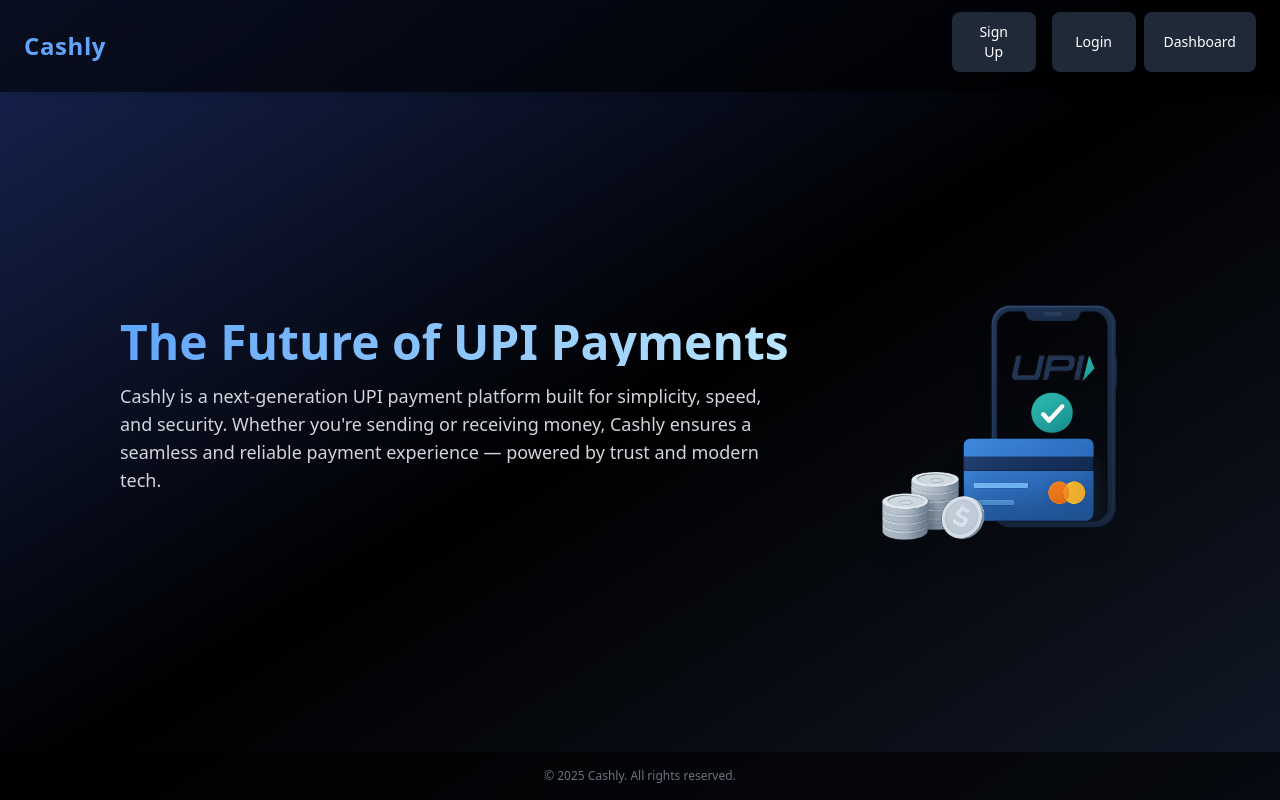
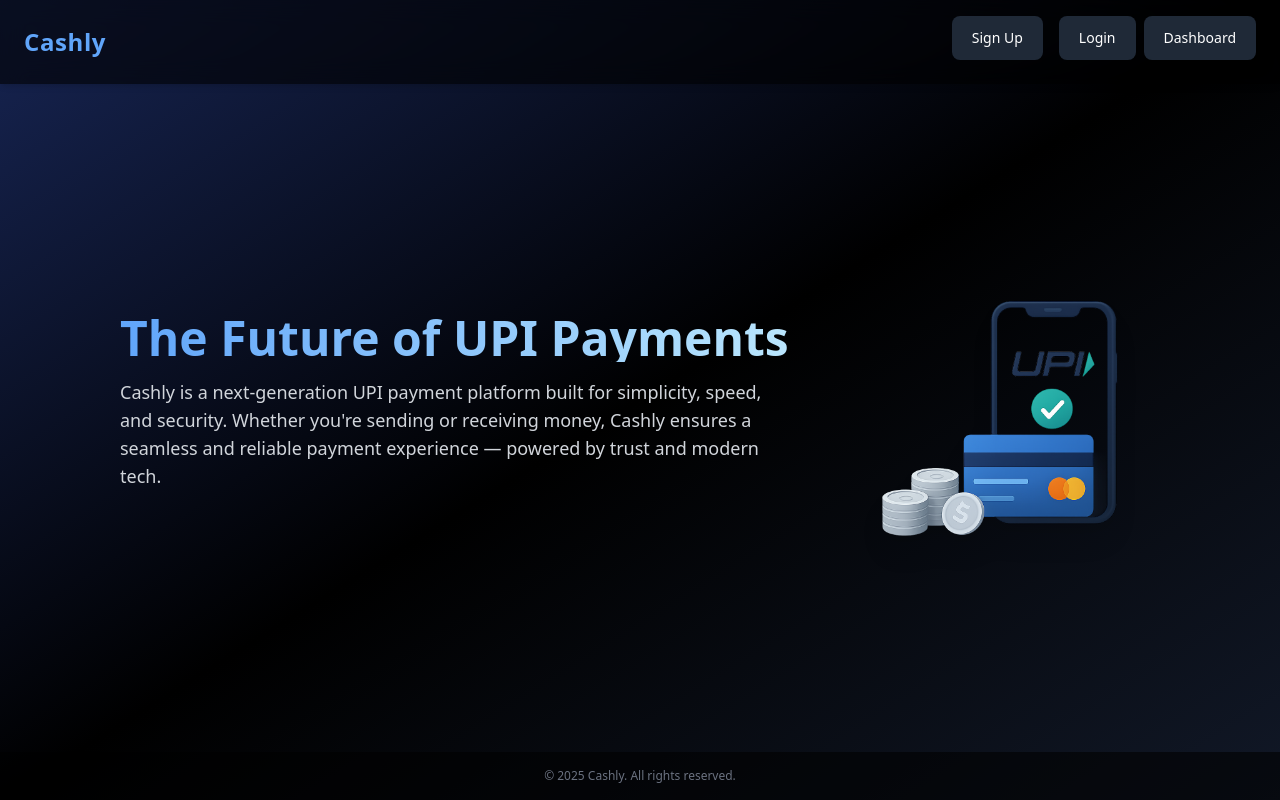
Before and after one commit to ombalgude/cashly, a React (Vite) app in the folder frontend/: page / in a window 1280 px wide. Built offline with nearby package versions, Linux system fonts and the light colour scheme; no server answers.

Commit message:
fixed ui of a signup button

```diff
--- a/frontend/src/components/Button.jsx
+++ b/frontend/src/components/Button.jsx
@@ -3,7 +3,7 @@
     <button
       onClick={onClick}
       type="button"
-      className="w-full text-white bg-gray-800 hover:bg-gray-900 focus:outline-none focus:ring-4 focus:ring-gray-300 font-medium rounded-lg text-sm px-5 py-2.5 me-2 mb-2"
+      className="w-full text-white bg-gray-800 hover:bg-gray-900 focus:outline-none focus:ring-4 focus:ring-gray-300 font-medium rounded-lg text-sm px-5 py-3 me-2 mb-2"
     >
       {label}
     </button>
--- a/frontend/src/pages/Landing.jsx
+++ b/frontend/src/pages/Landing.jsx
@@ -19,15 +19,15 @@
   return (
     <div className="min-h-screen flex flex-col bg-gradient-to-br from-blue-950 via-black to-gray-900 text-white font-sans">
       {/* Navbar */}
-      <nav className="flex justify-between items-center px-6 py-3 shadow-md bg-black bg-opacity-60 backdrop-blur-md">
+      <nav className="flex justify-between items-center px-6 py-4 shadow-md bg-black bg-opacity-60 backdrop-blur-md">
         <h1 className="text-2xl font-bold tracking-wide text-blue-400">
           Cashly
         </h1>
         <div className="flex space-x-2">
           <Button
-            label="Sign Up"
+            label={"Sign\u00A0Up"}
             onClick={() => navigate("/signup")}
-            className="text-sm px-4 py-1.5"
+            className="text-md px-8 py-3"
           />
           <Button
             label={isLoggedIn ? "Logout" : "Login"}
@@ -39,7 +39,7 @@
                 navigate("/signin");
               }
             }}
-            className="text-sm px-4 py-1.5"
+            className="text-md px-8 py-3"
           />
           <Button
             label="Dashboard"
@@ -51,7 +51,7 @@
                 alert("Please sign in first to access the dashboard.");
               }
             }}
-            className="text-sm px-4 py-1.5"
+            className="text-md px-8 py-3"
           />
         </div>
       </nav>
```
